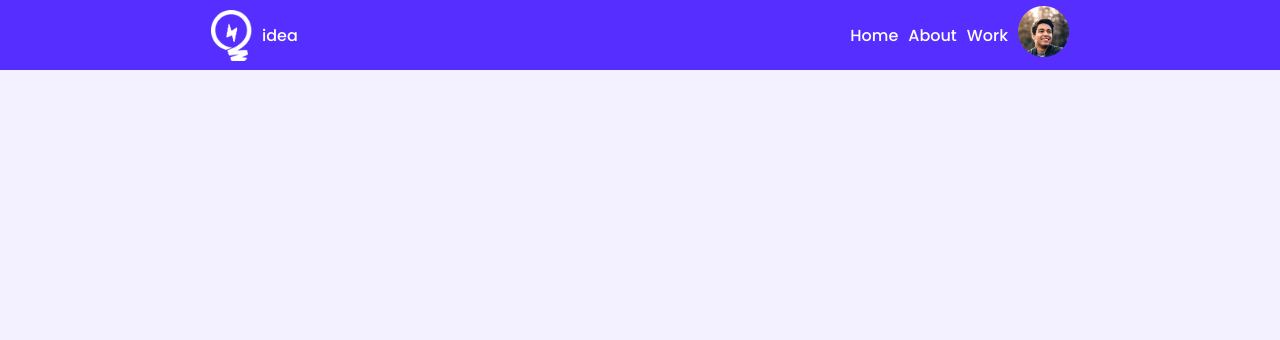
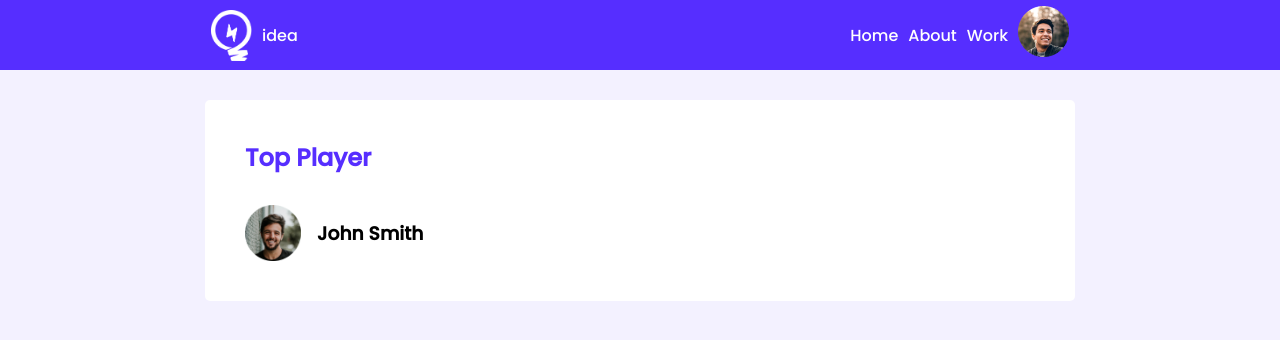
Before and after one commit to coddermoon/leader-board, a plain HTML site: page index.html in a window 1280 px wide. Drawn offline with Linux system fonts and the light colour scheme.

Commit message:
top section layout

```diff
--- a/css/style.css
+++ b/css/style.css
@@ -21,6 +21,8 @@ body{
     width:870px;
     margin: auto;
 }
+
+/* navbar section */
 .navbar{
     background-color: #562EFF;
 
@@ -35,19 +37,49 @@ height: 51px;
     align-items: center;
     padding: 6px;
 }
-.nav a,span{
-    color: #fff;
-    text-decoration: none;
-}
+
 .logo {
     display: flex;
     align-items: center;
     color: #fff;
     gap: 10px;
 }
-
 .link{
     display: flex;
     align-items: center;
     gap: 10px;
 }
+.nav a,span{
+    color: #fff;
+    text-decoration: none;
+}
+
+
+
+/* top player section */
+
+.content {
+    background: #fff;
+    margin-top: 30px;
+    border-radius: 5px;
+    padding: 40px;
+}
+.title{
+    color: #562EFF
+    ;
+    font-size: 24px;
+    margin-bottom: 30px;
+}
+
+.players{
+
+}
+.player {
+    display: flex;
+    align-items: center;
+    gap: 16px;
+}
+.player img{
+    width: 56px;
+
+}
--- a/index.html
+++ b/index.html
@@ -26,5 +26,29 @@
         </div>
     </nav>
    </header>
+   <!-- main section -->
+   <main>
+
+<!-- top player section -->
+
+<section class="#players">
+    <div class="container">
+       <div class="content">
+        <div class="top-player">
+            <h2 class="title">Top Player</h2>
+            <div class="players">
+                <div class="player">
+                    <img src="./images/players/player-1.png" alt="player-1">
+                    <h3 class="content-heading">John Smith</h3>
+                </div>
+            </div>
+           </div>
+       </div>
+    </div>
+</section>
+
+
+
+   </main>
 </body>
 </html>
```
